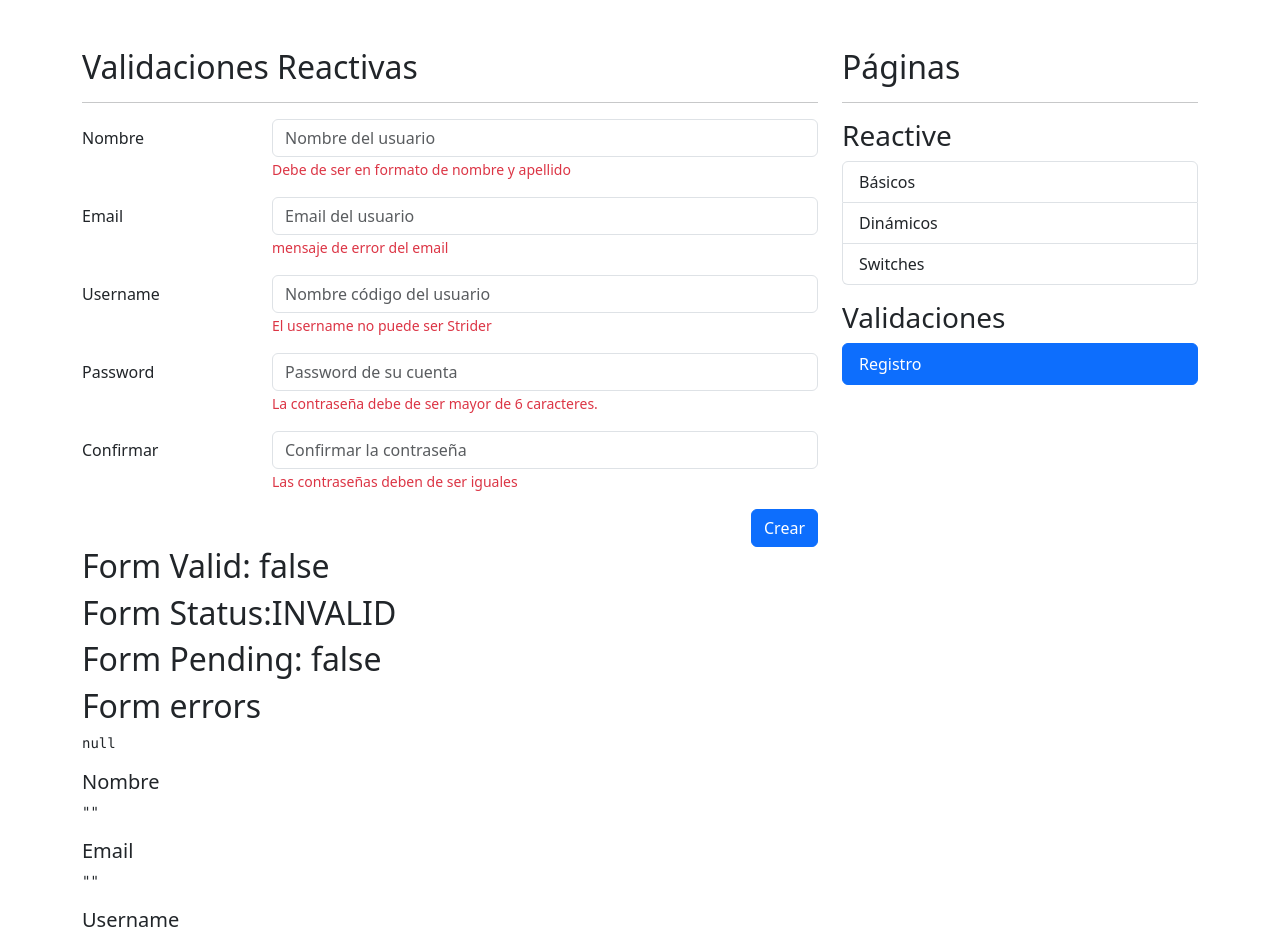
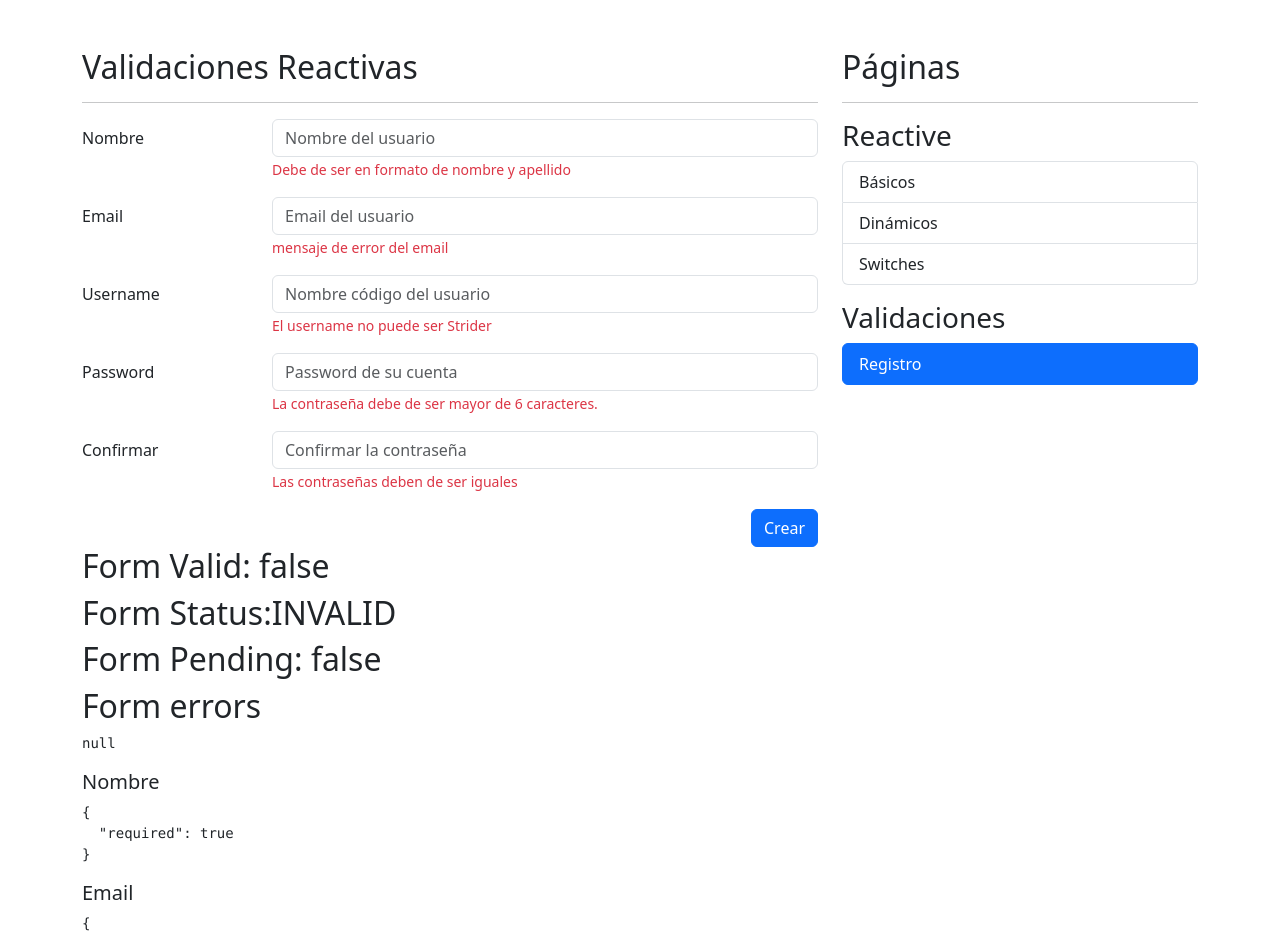
Before and after one commit to jjmuesesq/formApp, an Angular app: page /auth/sign-up in a window 1280 px wide. Shown: the top 936 px of the page. Built offline with nearby package versions, Linux system fonts and the light colour scheme.

Commit message:
:sparkles: Validaciones de Email y Patrones

```diff
--- a/src/app/auth/pages/register-page/register-page.component.html
+++ b/src/app/auth/pages/register-page/register-page.component.html
@@ -102,10 +102,10 @@
 <pre>{{ myForm.errors | json }}</pre>
 
 <h5>Nombre</h5>
-<pre>{{ myForm.value.name | json }}</pre>
+<pre>{{ myForm.controls['name'].errors | json }}</pre>
 
 <h5>Email</h5>
-<pre>{{ myForm.value.email | json }}</pre>
+<pre>{{ myForm.controls['email'].errors | json }}</pre>
 
 <h5>Username</h5>
 <pre>{{ myForm.controls['username'].errors | json }}</pre>
--- a/src/app/auth/pages/register-page/register-page.component.ts
+++ b/src/app/auth/pages/register-page/register-page.component.ts
@@ -1,6 +1,6 @@
 import { Component } from '@angular/core';
 import {FormBuilder, FormGroup, Validators} from "@angular/forms";
-import {cantBeStrider} from "../../../shared/validators/validators";
+import * as customValidators from '../../../shared/validators/validators';
 
 @Component({
   templateUrl: './register-page.component.html',
@@ -9,9 +9,9 @@
 export class RegisterPageComponent {
 
   public myForm: FormGroup = this.fb.group({
-    name: ['', [ Validators.required ]],
-    email: ['', [ Validators.required ]],
-    username: ['', [ Validators.required, cantBeStrider ]],
+    name: ['', [ Validators.required, Validators.pattern(customValidators.firstNameAndLastnamePattern) ]],
+    email: ['', [ Validators.required, Validators.pattern(customValidators.emailPattern) ]],
+    username: ['', [ Validators.required, customValidators.cantBeStrider ]],
     password: ['', [ Validators.required, Validators.minLength(6) ]],
     password2: ['', [ Validators.required ]],
   });
--- a/src/app/shared/validators/validators.ts
+++ b/src/app/shared/validators/validators.ts
@@ -1,6 +1,9 @@
-import {FormControl} from "@angular/forms";
+import {FormControl, ValidationErrors} from "@angular/forms";
 
-export const cantBeStrider = ( control: FormControl ) => {
+export const firstNameAndLastnamePattern: string = '([a-zA-Z]+) ([a-zA-Z]+)';
+export const emailPattern: string = "^[a-z0-9._%+-]+@[a-z0-9.-]+\\.[a-z]{2,4}$";
+
+export const cantBeStrider = ( control: FormControl ): ValidationErrors | null => {
 
   const value : string = control.value.trim().toLowerCase();
 
```
